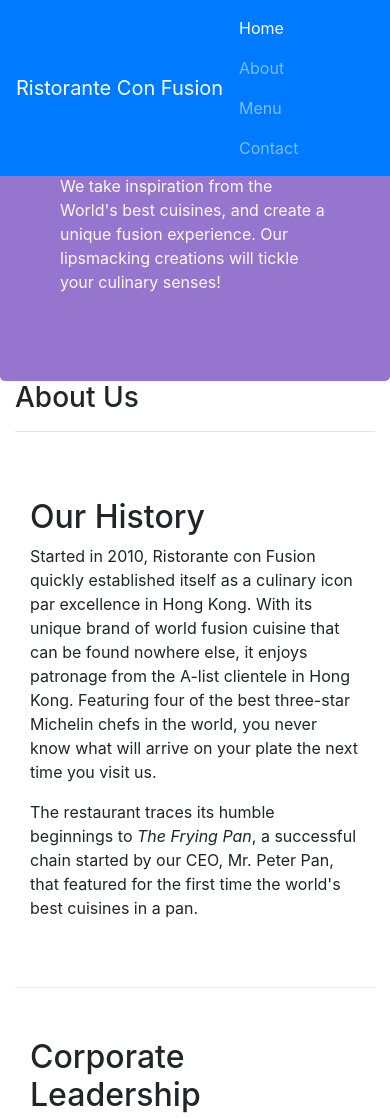
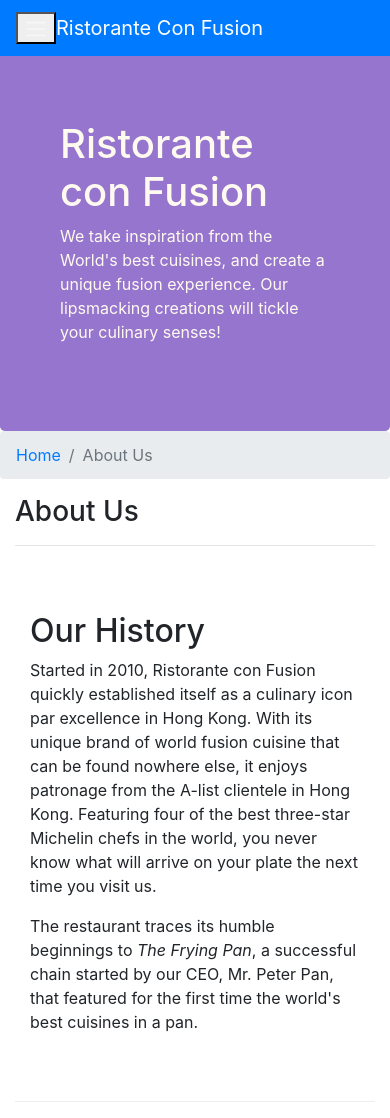
Before and after one commit to lorens247/confusion, a website: page aboutus.html in a window 390 px wide. Shown: the top 1118 px of the page. Drawn offline with nearby package versions, Linux system fonts and the light colour scheme.

Commit message:
Navbar & Breadcrumbs

```diff
--- a/aboutus.html
+++ b/aboutus.html
@@ -18,15 +18,20 @@
 <body>
     <nav class="navbar navbar-dark navbar-expand-sm bg-primary fixed-top">
       <div class="container">
-             <a class="navbar-brand" href="#">Ristorante Con Fusion</a>
+          <button class="mavbar-toggler" type="button" data-toggle="collapse" data-target="#Navbar">
+              <span class="navbar-toggler-icon"></span>
+          </button>
+          <a class="navbar-brand mr-auto" href="./index.html">Ristorante Con Fusion</a>
+          <div class="collapse navbar-collapse" id="Navbar">
             <ul class="navbar-nav mr-auto">
-                      <li class="nav-item active"><a class="nav-link" href="#">Home</a></li>
-                      <li class="nav-item"><a class="nav-link" href="./aboutus.html">About</a></li>
-                      <li class="nav-item"><a class="nav-link" href="#">Menu</a></li>
-                      <li class="nav-item"><a class="nav-link" href="#">Contact</a></li>
+              <li class="nav-item"><a class="nav-link" href="./index.html">Home</a>
+              <li class="nav-item active"><a class="nav-link" href="#">About</a>
+              <li class="nav-item"><a class="nav-link" href="#">Menu</a>
+              <li class="nav-item"><a class="nav-link" href="#">Contact</a>
             </ul>
         </div>
     </nav>
+
     <header class="jumbotron">
         <div class="container">
             <div class="row row-header">
@@ -39,6 +44,10 @@
             </div>
         </div>
     </header>
+    <ol class="col-12 breadcrumb">
+      <li class="breadcrumb-item"><a href="./index.html">Home</a></li>
+      <li class="breadcrumb-item active">About Us</li>
+    </ol>
 
     <div class="container">
         <div>
@@ -81,7 +90,7 @@
                 <div class="col-4 offset-1 col-sm-2">
                     <h5>Links</h5>
                     <ul class="list-unstyled">
-                        <li><a href="#">Home</a></li>
+                        <li><a href="./index.html">Home</a></li>
                         <li><a href="#">About</a></li>
                         <li><a href="#">Menu</a></li>
                         <li><a href="#">Contact</a></li>
@@ -111,7 +120,7 @@
            </div>
            <div class="row justify-content-center">
                 <div class="col-auto">
-                    <p>© Copyright 2018 Ristorante Con Fusion</p>
+                    <p>© Copyright 2020 Ristorante Con Fusion</p>
                 </div>
            </div>
         </div>
--- a/css/styles.css
+++ b/css/styles.css
@@ -28,3 +28,11 @@
   margin: 0px
   color: #0f0f0f;
 }
+body {
+    padding: 50px 0px 0px 0px;
+    z-index: 0;
+}
+
+.navbar-dark {
+    background-color: #512DA8;
+}
```
Also changed, not shown: index.html (+16 -2 lines). Lines whose indentation alone changed are shown as unchanged.
